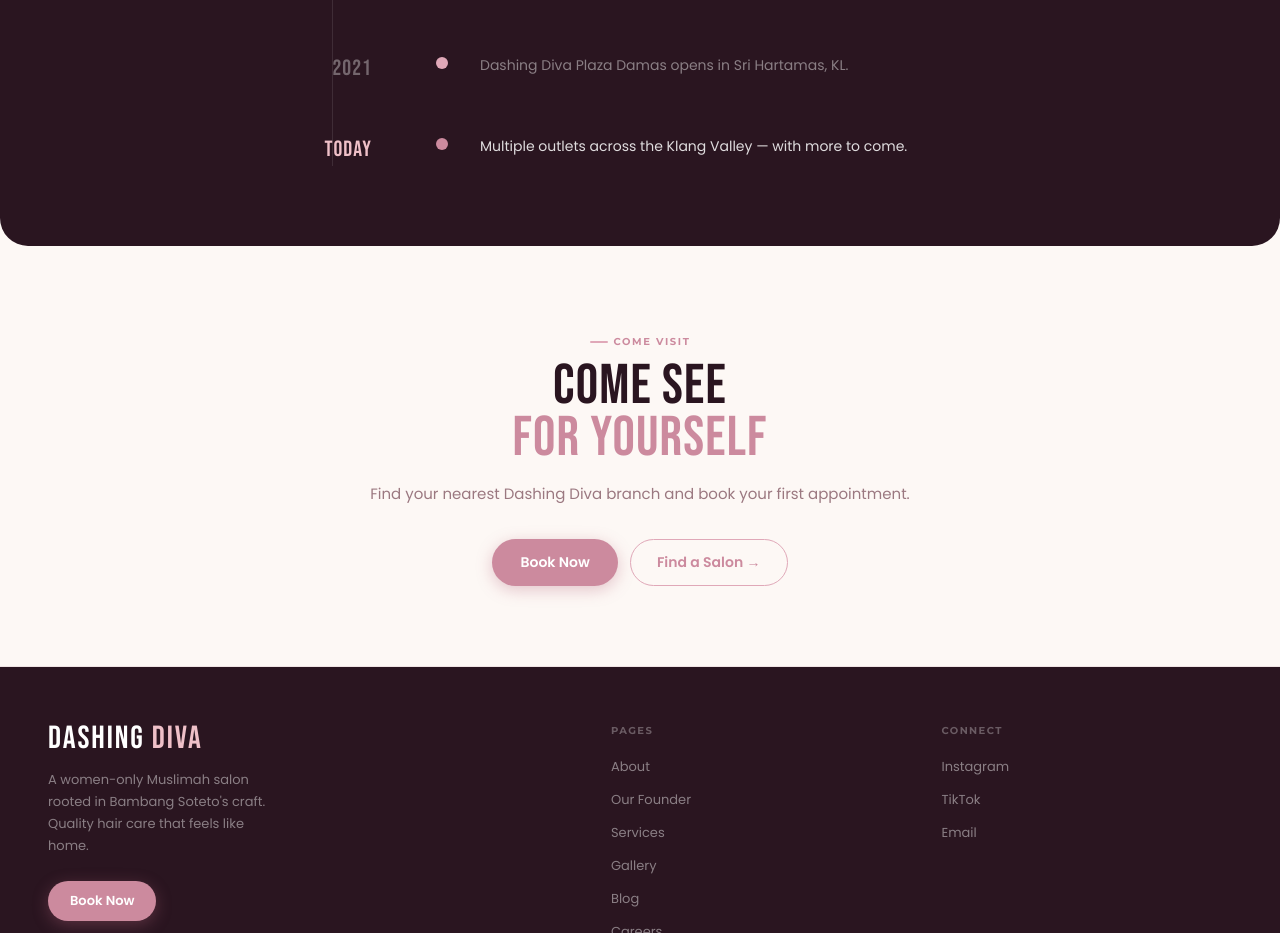
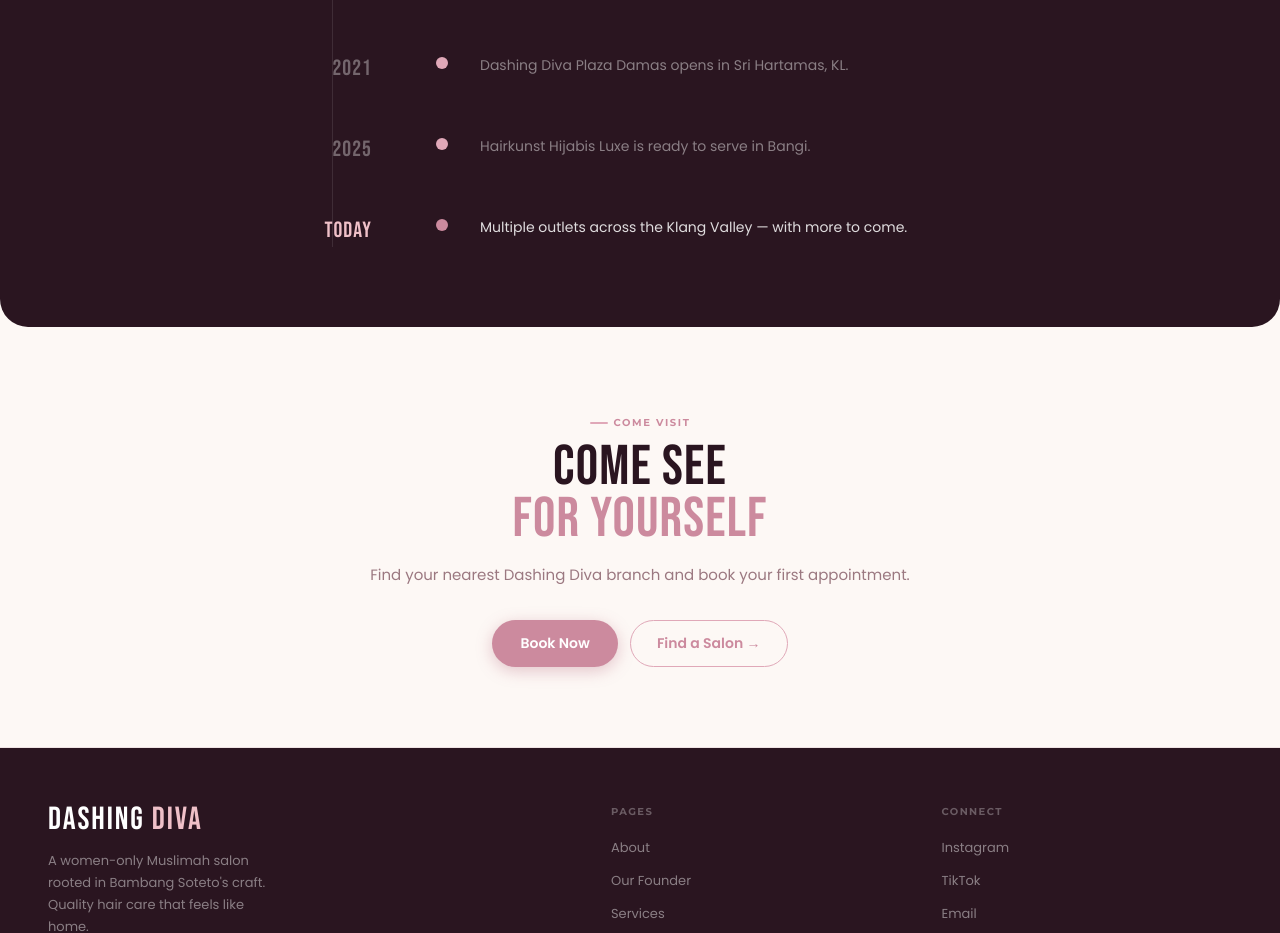
Before and after one commit to Goodcat1881/diva-wesbite, a Next.js app: page /about in a window 1280 px wide. Shown: the part 3020-3953 px from the top of the page. Built offline with nearby package versions, Linux system fonts and the light colour scheme.

Commit message:
Add future event for Hairkunst Hijabis Luxe

```diff
--- a/app/about/page.jsx
+++ b/app/about/page.jsx
@@ -26,6 +26,7 @@
   { year: '2018', event: 'Dashing Diva Shah Alam opens its doors as the first branch.', last: false },
   { year: '2019', event: 'Dashing Diva Damansara follows, expanding the network to PJ.', last: false },
   { year: '2021', event: 'Dashing Diva Plaza Damas opens in Sri Hartamas, KL.', last: false },
+  { year: '2025', event: 'Hairkunst Hijabis Luxe is ready to serve in Bangi.', last: false },
   { year: 'Today', event: 'Multiple outlets across the Klang Valley — with more to come.', last: true },
 ]
 
```
